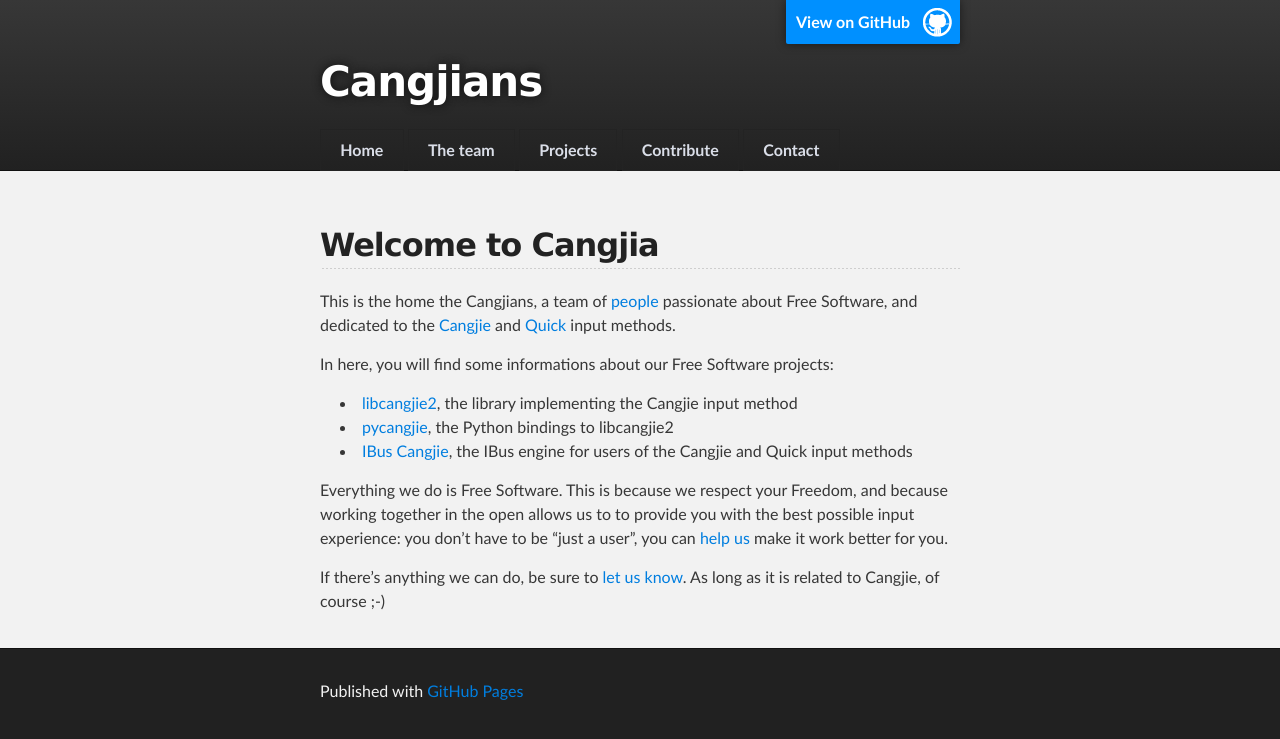
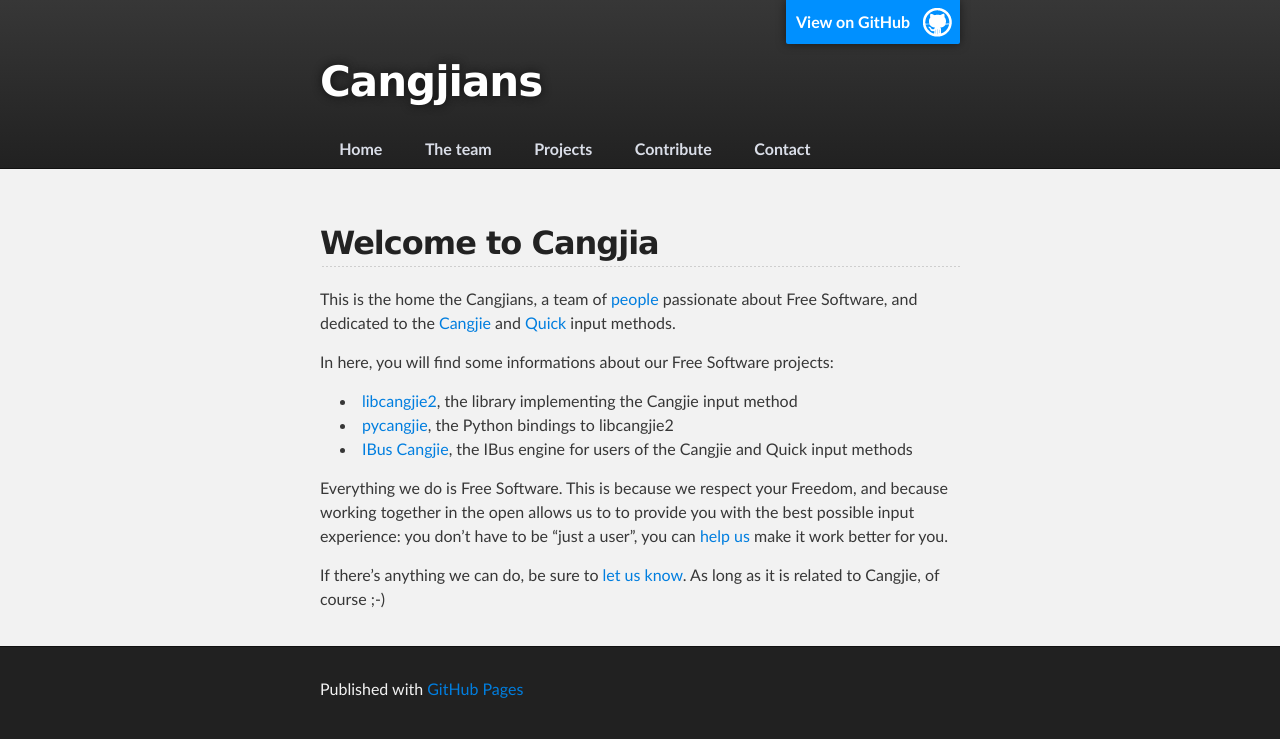
Before and after one commit to brendanhoran/cangjians.github.io, a Jekyll site: the page built from index.md, in a window 1280 px wide. Shown: the top 739 px of the page. Built offline with Jekyll 4.4.1, drawn with Linux system fonts in a browser that asks for light colours.

Commit message:
style: Drop the border around navigation links
This was incredibly ugly, how come I didn't see it earlier? o_O

```diff
--- a/stylesheets/cangjians.css
+++ b/stylesheets/cangjians.css
@@ -10,7 +10,6 @@ nav {
 nav a {
   display: inline-block;
   padding: 0.5em 1.2em;
-  border: solid 1px #232323;
   font-weight: bold;
   color: #dadee8;
 }
```
